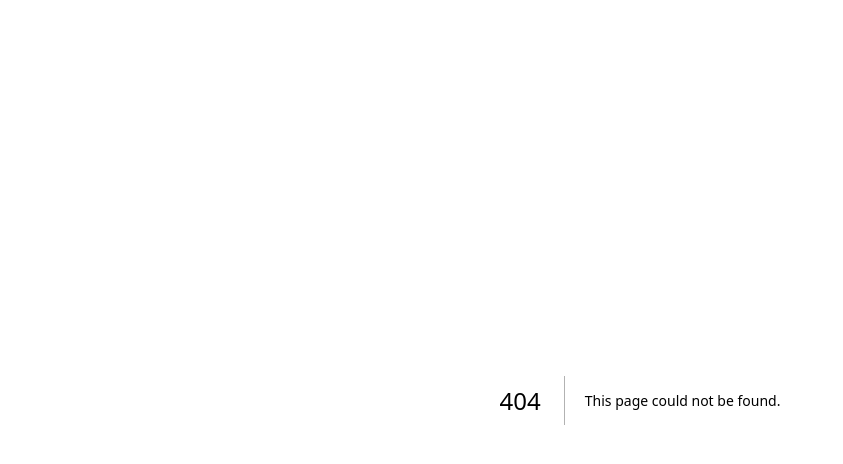
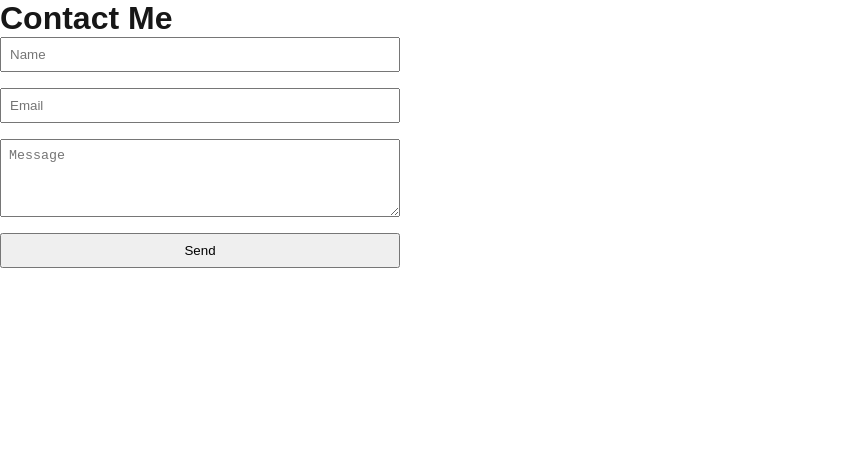
Before and after one commit to kevincauto/kevincauto-portfolio, a Next.js app: page /contact in a window 1280 px wide. Before the commit this address had no page. Shown: the top 464 px of the page, without its empty margins (0-843 px from the left). Built offline with nearby package versions, Linux system fonts and the light colour scheme.

Commit message:
feat: contact from wired to Supabase

```diff
--- /dev/null
+++ b/src/app/contact/page.tsx
@@ -0,0 +1,12 @@
+import ContactForm from '@/components/ContactForm';
+
+export const metadata = { title: 'Contact | Kevin Cauto' };
+
+export default function ContactPage() {
+  return (
+    <main>
+      <h1>Contact Me</h1>
+      <ContactForm />
+    </main>
+  );
+}
--- a/src/app/page.tsx
+++ b/src/app/page.tsx
@@ -1,5 +1,5 @@
 import Image from "next/image";
-import Hero from "@/app/components/Hero"
+import Hero from "@/components/Hero"
 import styles from "./page.module.css";
 
 export default function Home() {
--- /dev/null
+++ b/src/components/ContactForm/ContactForm.module.css
@@ -0,0 +1,18 @@
+.contact  {
+    display:flex;
+    flex-direction:column;
+    gap:1rem;
+    max-width:400px;
+}
+.contact__input   {
+    padding:0.5rem;
+}
+.contact__button  {
+    padding:0.5rem 1rem;
+}
+.contact__success {
+    color:green;
+}
+.contact__error   {
+    color:red;
+}
--- /dev/null
+++ b/src/components/ContactForm/index.tsx
@@ -0,0 +1,38 @@
+'use client';
+import { useState, FormEvent } from 'react';
+import styles from './ContactForm.module.css';
+
+export default function ContactForm() {
+  const [status, setStatus] = useState<'idle'|'ok'|'error'>('idle');
+
+  async function handleSubmit(e: FormEvent<HTMLFormElement>) {
+    e.preventDefault();
+    const form = e.currentTarget;
+    const payload = {
+      name:   (form.elements.namedItem('name')  as HTMLInputElement).value,
+      email:  (form.elements.namedItem('email') as HTMLInputElement).value,
+      message:(form.elements.namedItem('message') as HTMLTextAreaElement).value,
+    };
+
+const res = await fetch('/api/contact', {
+  method: 'POST',
+  headers: { 'Content-Type': 'application/json' },
+  body: JSON.stringify(payload),
+});
+
+    setStatus(res.ok ? 'ok' : 'error');
+    if (res.ok) form.reset();
+  }
+
+  return (
+    <form onSubmit={handleSubmit} className={styles.contact}>
+      <input  name="name"    placeholder="Name"  className={styles.contact__input} required />
+      <input  name="email"   type="email" placeholder="Email" className={styles.contact__input} required />
+      <textarea name="message" placeholder="Message" rows={4} className={styles.contact__input} required />
+      <button className={styles.contact__button}>Send</button>
+
+      {status === 'ok'    && <p className={styles.contact__success}>Thanks! I’ll reply soon.</p>}
+      {status === 'error' && <p className={styles.contact__error}>Something went wrong. Try again.</p>}
+    </form>
+  );
+}
--- /dev/null
+++ b/src/lib/supabase.ts
@@ -0,0 +1,6 @@
+import { createClient } from '@supabase/supabase-js';
+
+export const supabase = createClient(
+    process.env.NEXT_PUBLIC_SUPABASE_URL!,
+    process.env.NEXT_PUBLIC_SUPABASE_ANON_KEY!
+);
```
Also changed, not shown: package.json (+5 -4 lines), src/app/api/contact/route.tsx (added, +19 -0 lines), src/components/Hero/Hero.module.css (renamed from src/app/components/Hero/Hero.module.css), src/components/Hero/index.tsx (renamed from src/app/components/Hero/index.tsx), 1 other file (tests, documents, lock files or other folders).
